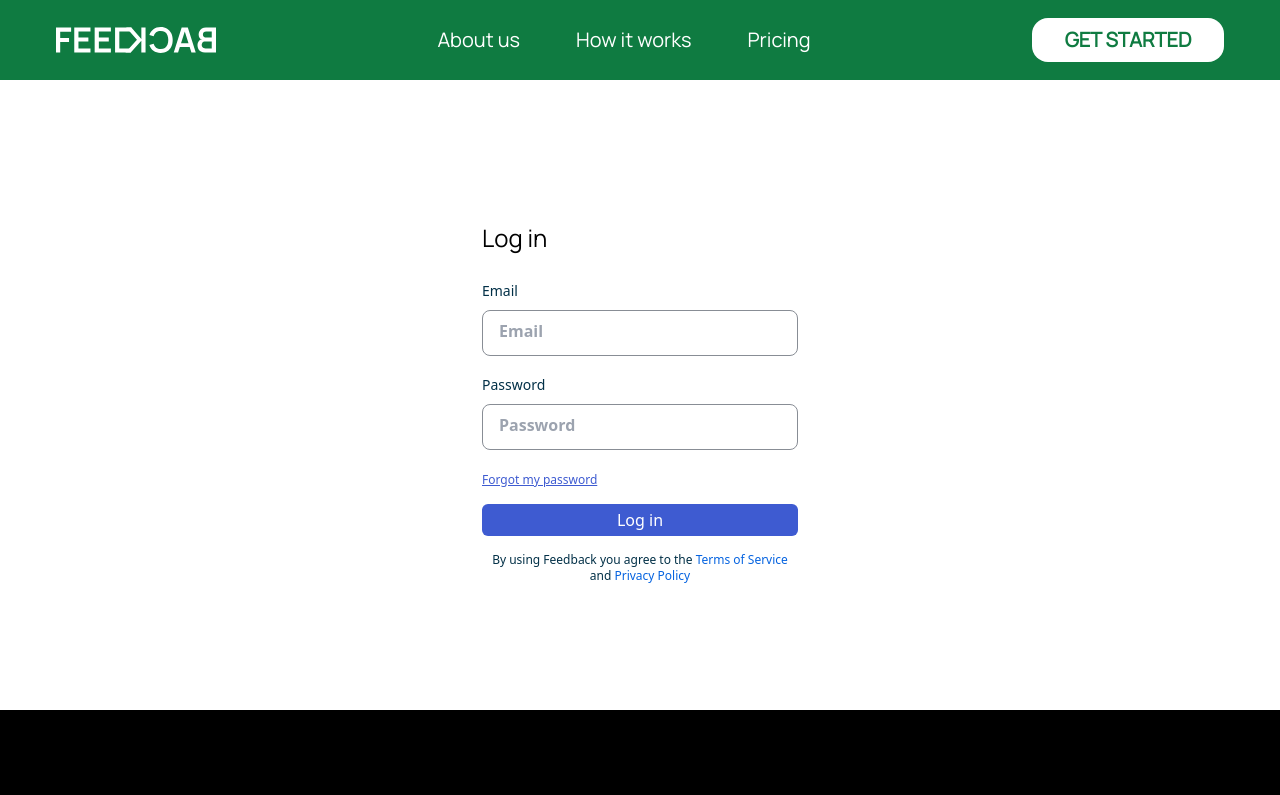
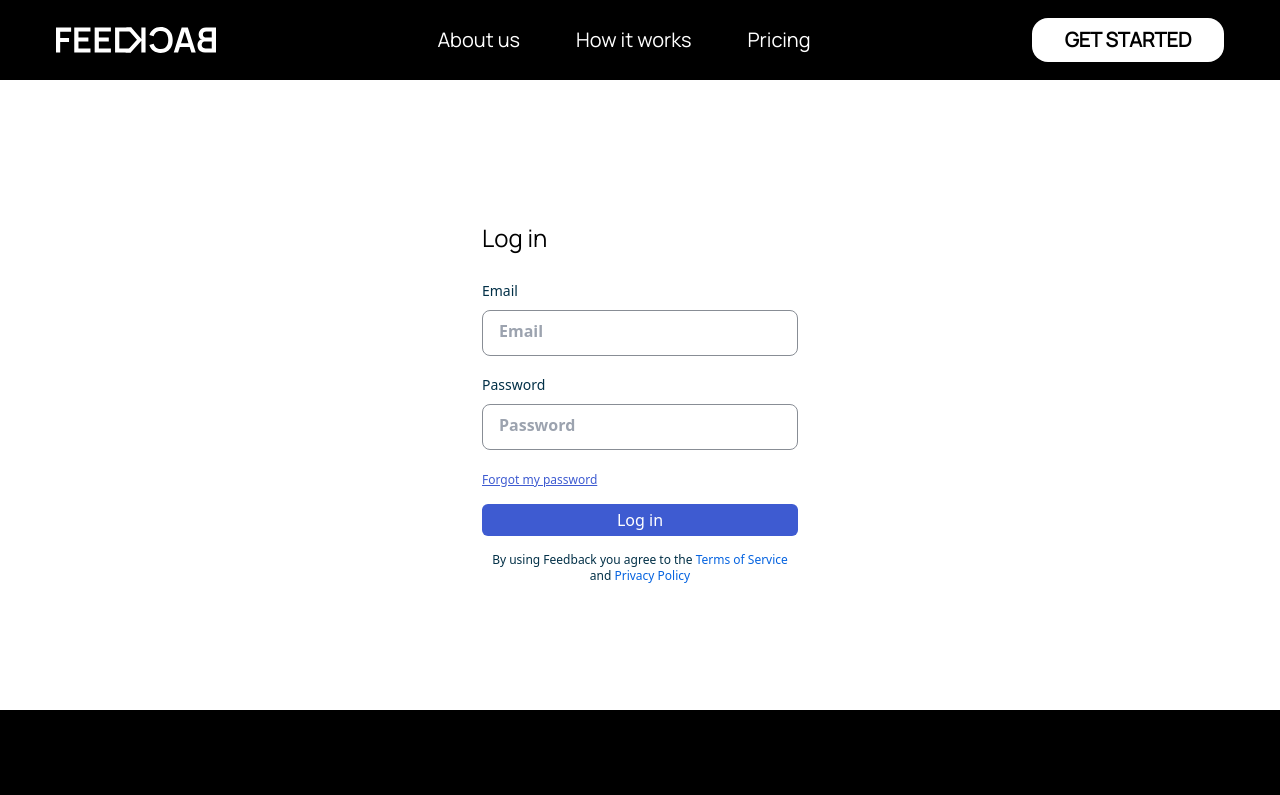
Before and after one commit to LetsRuminate/ruminate-feedback, a React (Vite) app: page /login in a window 1280 px wide. Shown: the top 795 px of the page. Built offline with nearby package versions, Linux system fonts and the light colour scheme; no server answers.

Commit message:
Update index.tsx
Updated nav bg and button to new design.

```diff
--- a/src/components/navbar/login-navbar/index.tsx
+++ b/src/components/navbar/login-navbar/index.tsx
@@ -4,7 +4,7 @@ import BrandLogo from "@assets/brand/brand-logo.svg";
 export default function LoginNavbar() {
   return (
     <>
-      <nav className="bg-[#0F7B41] w-full h-20 py-8 px-14 flex justify-between items-center relative">
+      <nav className="bg-[#000000] w-full h-20 py-8 px-14 flex justify-between items-center relative">
         <Link to="/">
           <img alt="Feedback logo" src={BrandLogo} className="shrink-0" />
         </Link>
@@ -26,7 +26,7 @@ export default function LoginNavbar() {
           </Link>
         </div>
         <Link to="/registration">
-          <button className="text-[#0F7B41] text-xl shrink-0 w-48 h-11 rounded-2xl bg-white text-center font-manrope font-bold">
+          <button className="text-[#000000] text-xl shrink-0 w-48 h-11 rounded-2xl bg-white text-center font-manrope font-bold">
             GET STARTED
           </button>
         </Link>
```
